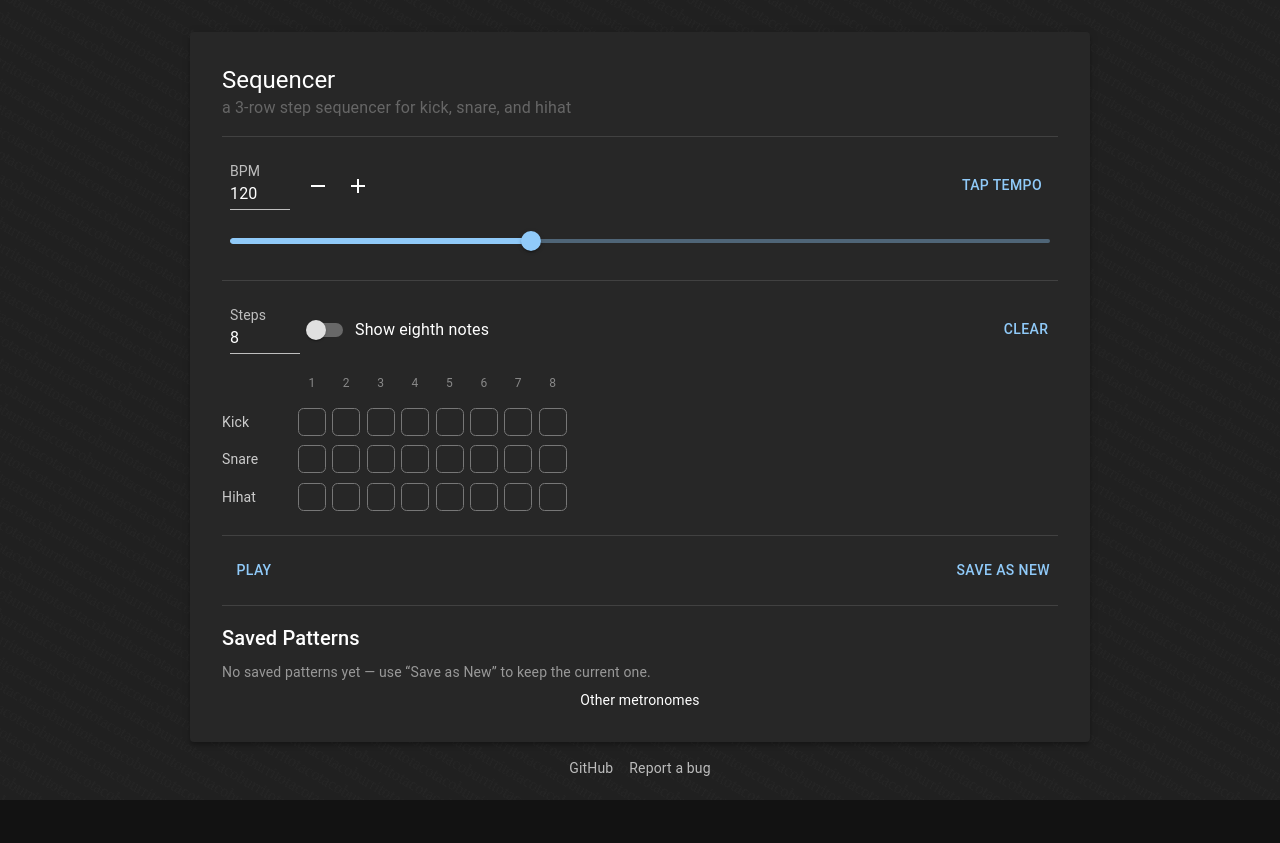
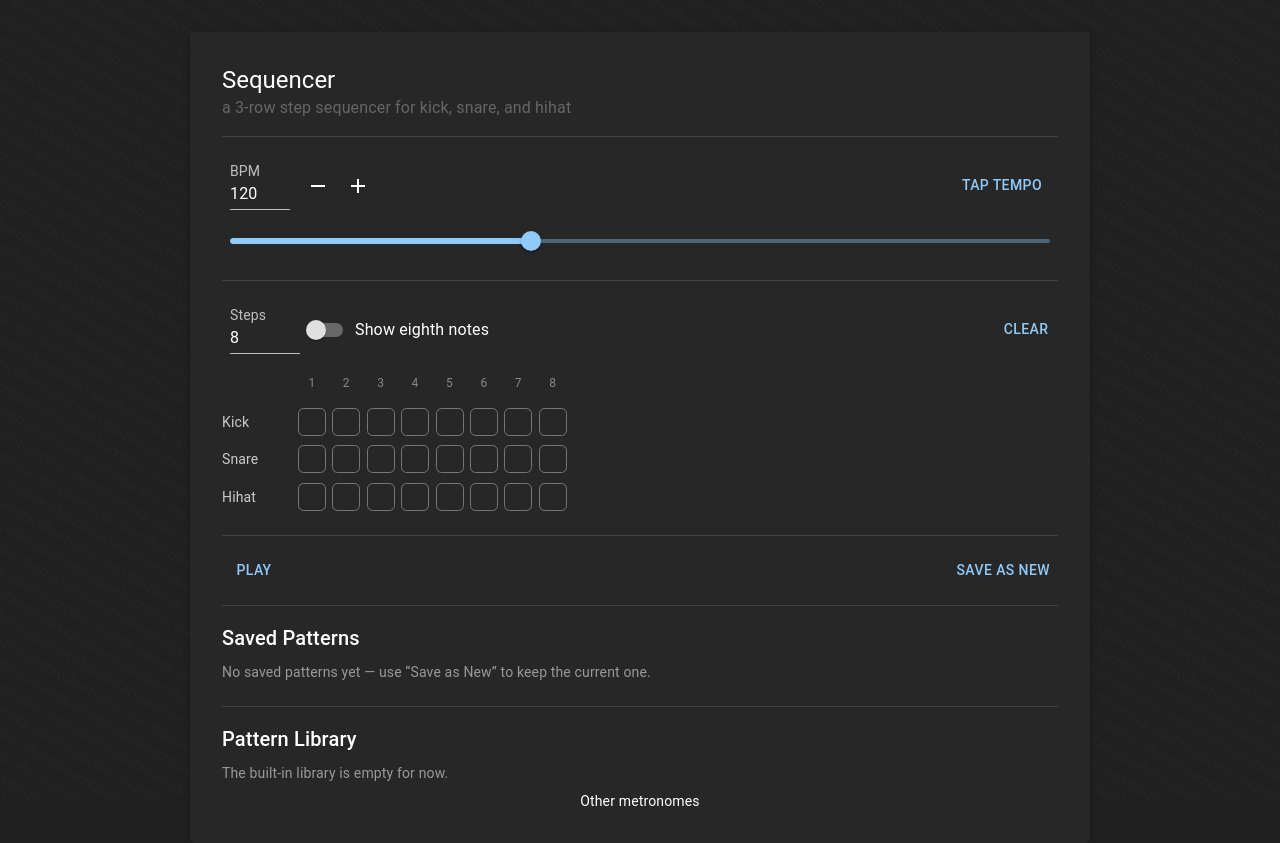
Before and after one commit to evinism/tacotacoburrito, a Next.js app: page /sequencer in a window 1280 px wide. Before the commit the page ends 800 px from the top, so only its background shows below. Built offline with nearby package versions, Linux system fonts and the light colour scheme; what @mui/material-nextjs would draw is missing.

Commit message:
enh: add pattern library

```diff
--- /dev/null
+++ b/src/metronome/sequencer/library.ts
@@ -0,0 +1,24 @@
+// Type-only, so this stays erased at runtime and doesn't cycle with
+// patterns.tsx (which imports LIBRARY_PATTERNS as a value).
+import type { PatternState } from "./patterns";
+
+export interface LibraryPattern extends PatternState {
+  // Doubles as the React key, so keep these unique.
+  name: string;
+}
+
+/*
+  Built-in, read-only patterns shipped with the app. To add to this list:
+  build patterns in the sequencer, save them to your own "Saved Patterns",
+  then run this in the browser devtools console and paste the output below.
+
+    copy(JSON.stringify(
+      JSON.parse(localStorage.getItem("persistentState/sequencer/patterns"))
+        .map(({ name, bpm, steps, showEighths, grid }) =>
+          ({ name, bpm, steps, showEighths, grid })),
+      null, 2))
+
+  The id/createdAt/updatedAt fields are personal-store bookkeeping and are
+  dropped on purpose — library entries have no identity beyond their name.
+*/
+export const LIBRARY_PATTERNS: LibraryPattern[] = [];
--- a/src/metronome/sequencer/page.tsx
+++ b/src/metronome/sequencer/page.tsx
@@ -11,7 +11,11 @@ import { scaleBPM, invScaleBPM, TEMPO_SLIDER_MAX } from "@/metronome/core/tempo"
 import { Measure, Measures } from "@/metronome/core/types";
 import GlobalKeydownListener from "@/metronome/shared/globalkeydownlistener";
 
-import PatternList, { PatternState, usePatterns } from "./patterns";
+import PatternList, {
+  LibraryList,
+  PatternState,
+  usePatterns,
+} from "./patterns";
 import styles from "./sequencer.module.css";
 
 import {
@@ -386,6 +390,10 @@ const SequencerMetronome = () => {
         onRemove={remove}
       />
 
+      <Divider />
+
+      <LibraryList onLoad={loadPattern} />
+
       <Typography variant="body2" className={styles.BackLink}>
         <a href="/metronomes">Other metronomes</a>
       </Typography>
--- a/src/metronome/sequencer/patterns.tsx
+++ b/src/metronome/sequencer/patterns.tsx
@@ -13,6 +13,7 @@ import ArrowUpwardIcon from "@mui/icons-material/ArrowUpward";
 
 import { usePersistentState } from "@/hooks";
 
+import { LIBRARY_PATTERNS } from "./library";
 import styles from "./sequencer.module.css";
 
 // The full sequencer state a pattern round-trips. Structurally compatible with
@@ -210,4 +211,44 @@ const PatternRows = ({
   );
 };
 
+// Built-in patterns: loadable, but with no rename/overwrite/delete affordances,
+// since the library ships with the app rather than living in localStorage.
+export const LibraryList = ({
+  onLoad,
+}: {
+  onLoad: (pattern: PatternState) => void;
+}) => (
+  <>
+    <Box className={styles.PatternsHeader}>
+      <Typography variant="h6" className={styles.PatternsTitle}>
+        Pattern Library
+      </Typography>
+    </Box>
+    {LIBRARY_PATTERNS.length === 0 ? (
+      <Typography variant="body2" className={styles.PatternsEmpty}>
+        The built-in library is empty for now.
+      </Typography>
+    ) : (
+      <Box className={styles.Patterns}>
+        {LIBRARY_PATTERNS.map((pattern) => (
+          <div key={pattern.name} className={styles.PatternRow}>
+            <Typography variant="body2" className={styles.PatternName}>
+              {pattern.name}
+            </Typography>
+            <Tooltip title="Load this pattern" enterDelay={500}>
+              <IconButton
+                size="small"
+                aria-label={`Load ${pattern.name}`}
+                onClick={() => onLoad(pattern)}
+              >
+                <Typography variant="button">Load</Typography>
+              </IconButton>
+            </Tooltip>
+          </div>
+        ))}
+      </Box>
+    )}
+  </>
+);
+
 export default PatternList;
```
